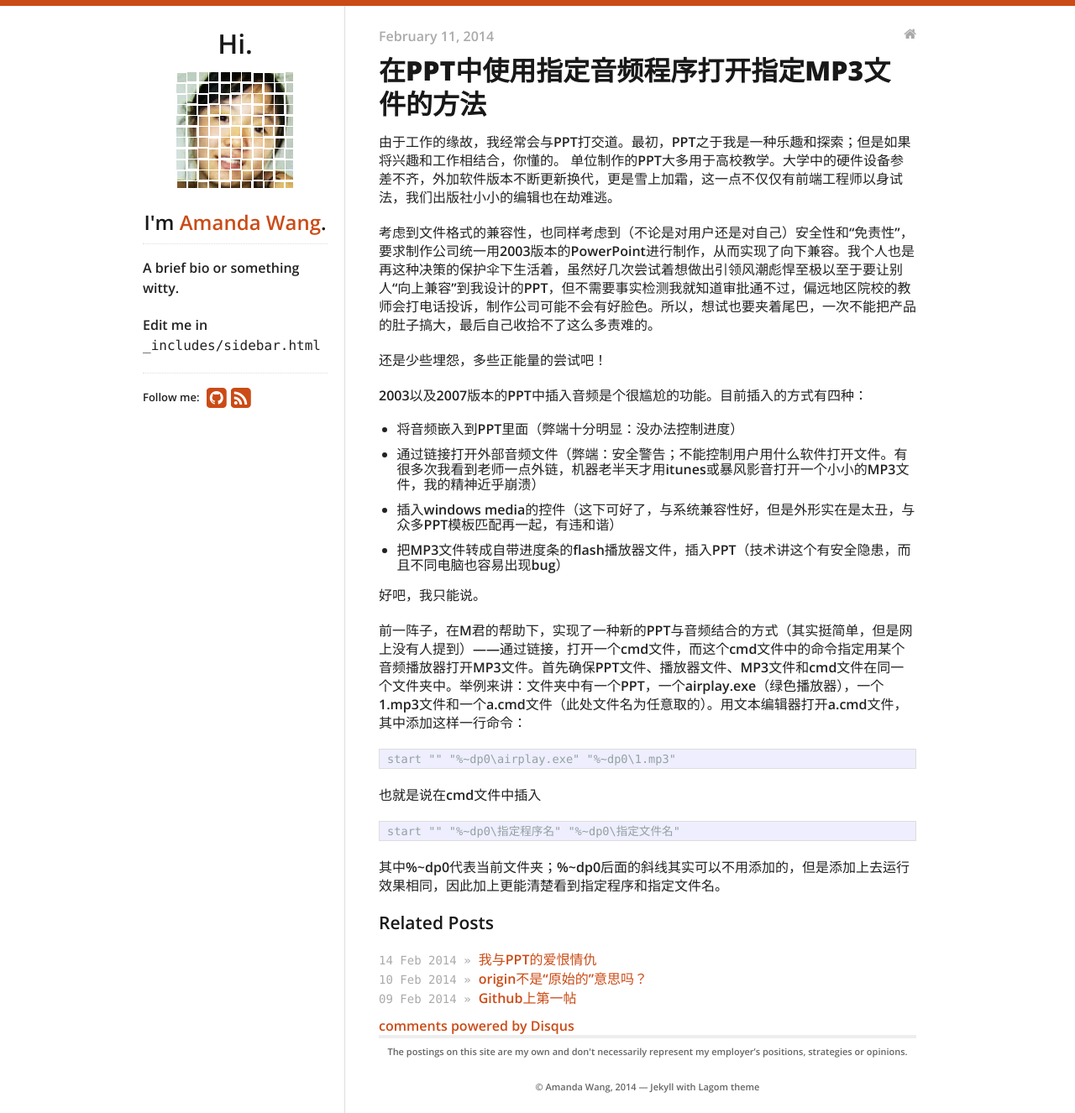
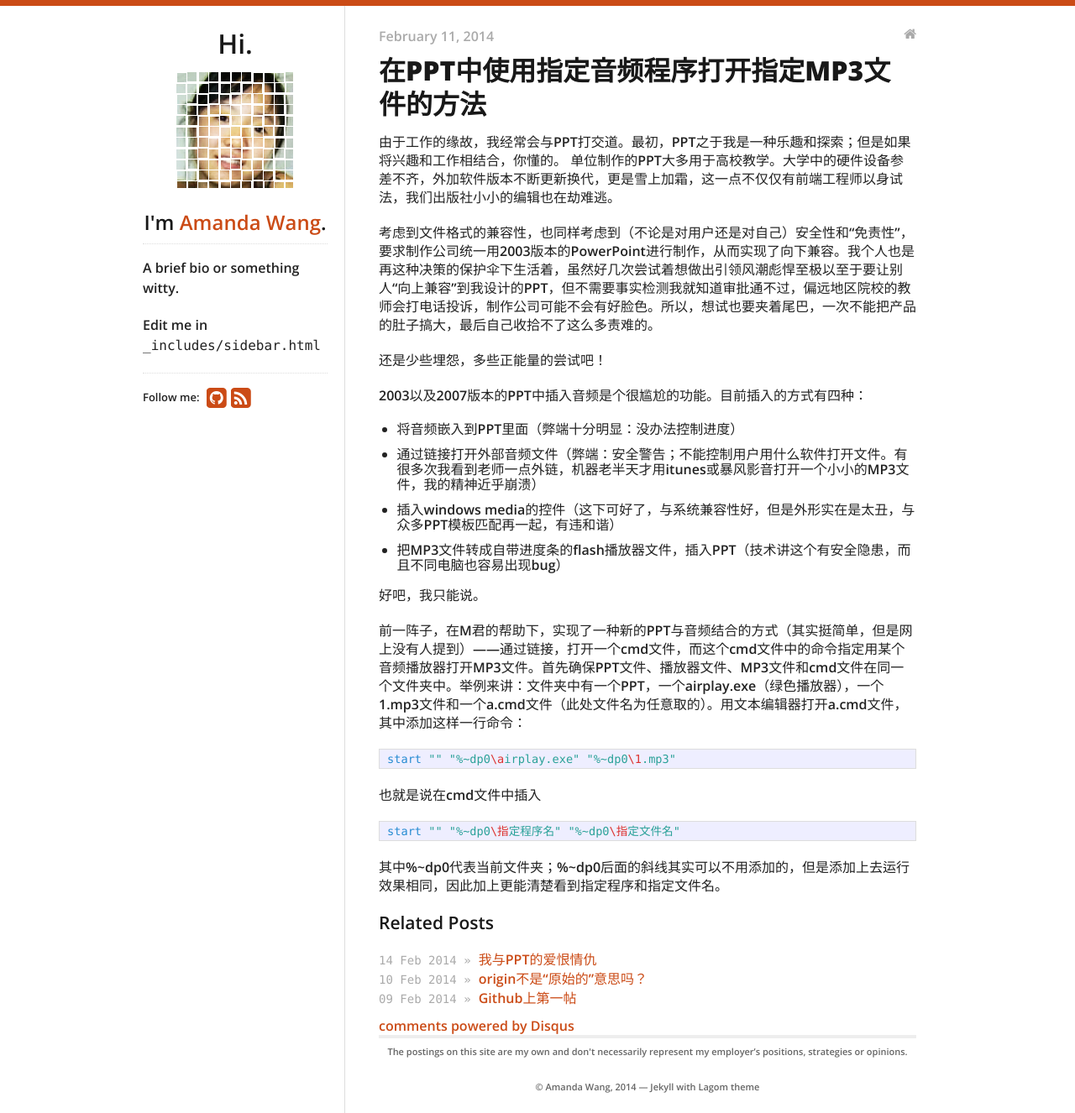
Before and after one commit to fantaghiro/fantaghiro.github.io, a Jekyll site: the page built from _posts/2014-02-11-Use-picked-app-to-open-mp3-in-ppt.markdown, in a window 1280 px wide. Shown: the whole page at 84% size. Built offline with Jekyll 4.4.1, drawn with Linux system fonts in a browser that asks for light colours; nearby versions of some CDN libraries; comment, search, counter and statistics services are not loaded.

Commit message:
Update 2014-02-11-Use-picked-app-to-open-mp3-in-ppt.markdown

```diff
--- a/_posts/2014-02-11-Use-picked-app-to-open-mp3-in-ppt.markdown
+++ b/_posts/2014-02-11-Use-picked-app-to-open-mp3-in-ppt.markdown
@@ -25,13 +25,13 @@ tags:
 
 前一阵子，在M君的帮助下，实现了一种新的PPT与音频结合的方式（其实挺简单，但是网上没有人提到）——通过链接，打开一个cmd文件，而这个cmd文件中的命令指定用某个音频播放器打开MP3文件。首先确保PPT文件、播放器文件、MP3文件和cmd文件在同一个文件夹中。举例来讲：文件夹中有一个PPT，一个airplay.exe（绿色播放器），一个1.mp3文件和一个a.cmd文件（此处文件名为任意取的）。用文本编辑器打开a.cmd文件，其中添加这样一行命令：
 
-{% highlight  Windows batch files %}
+{% highlight ruby %}
 start "" "%~dp0\airplay.exe" "%~dp0\1.mp3"
 {% endhighlight  %}
 
 也就是说在cmd文件中插入
 
-{% highlight  Windows batch files %}
+{% highlight  ruby %}
 start "" "%~dp0\指定程序名" "%~dp0\指定文件名"
 {% endhighlight  %}
 
```
